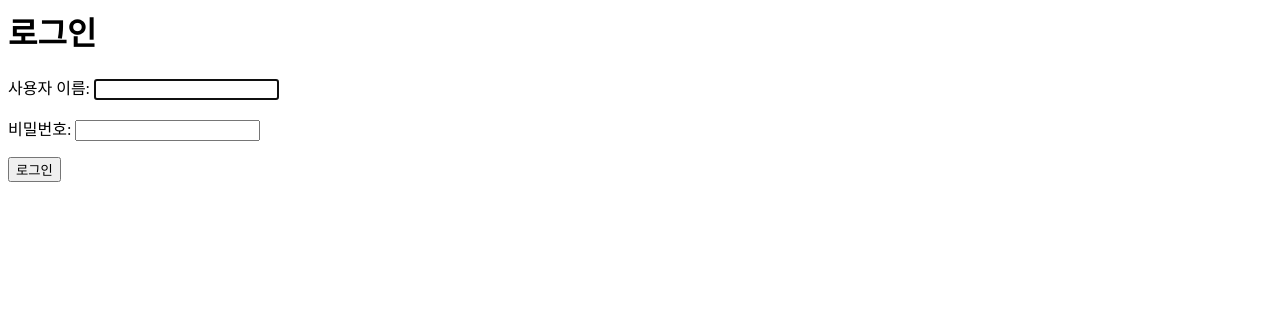
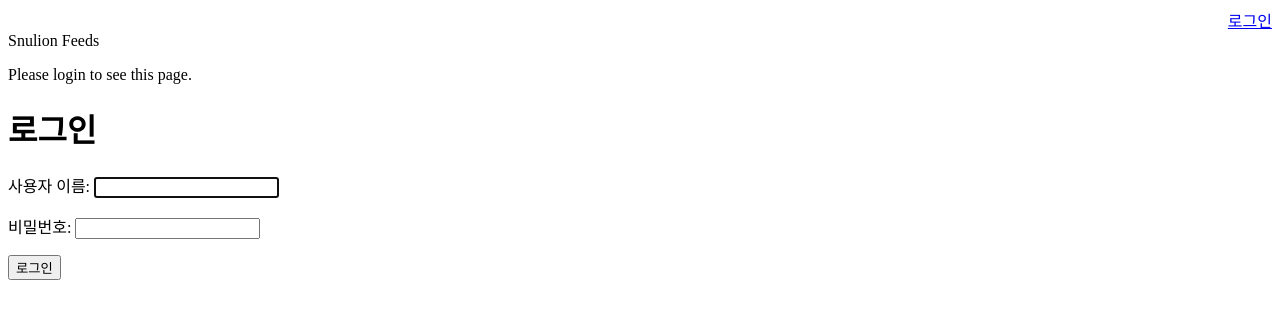
Before and after one commit to leegakyeong/snulion2019, a Django app: a page that uses feeds/templates/registration/login.html in a window 1280 px wide. Shown: the top 319 px of the page. Run offline with Django 3.2, Linux system fonts and the light colour scheme.

Commit message:
수업 보충(로그인)

```diff
--- a/feeds/templates/registration/logged_out.html
+++ b/feeds/templates/registration/logged_out.html
@@ -1,2 +1,5 @@
+{% extends "base.html" %}
+
+{% block content %}
 <p>로그아웃되었습니다.</p>
 <a href="{% url 'login' %}">다시 로그인하기</a>
--- a/feeds/templates/registration/login.html
+++ b/feeds/templates/registration/login.html
@@ -1,3 +1,14 @@
+{% extends "base.html" %}
+
+{% block content %}
+{% if next %}
+    {% if user.is_authenticated %}
+        <p>Your account doesn't have access to this page. To proceed,
+        please login with an account that has access.</p>
+    {% else %}
+        <p>Please login to see this page.</p>
+    {% endif %}
+{% endif %}
 <h1>로그인</h1>
 <form method="post" action="{% url 'login' %}">
     {% csrf_token %}
@@ -5,3 +16,4 @@
     <input type="hidden" name="next" value="{{next}}" />
     <input type="submit" value="로그인" />
 </form>
+{% endblock content %}
--- a/feeds/urls.py
+++ b/feeds/urls.py
@@ -1,4 +1,5 @@
 from django.urls import path
+from django.conf.urls import include
 from feeds import views
 
 urlpatterns = [
@@ -11,4 +12,5 @@ urlpatterns = [
     path('<int:pk>/delete', views.FeedDeleteView.as_view(), name='delete'),
     path('<int:id>/comments/', views.create_comment, name='create_comment'),
     path('<int:id>/comments/<int:cid>/', views.delete_comment, name='delete_comment'),
+    path('accounts/', include('django.contrib.auth.urls')),
 ]
```
Also changed, not shown: feeds/migrations/0001_initial.py, feeds/migrations/0002_feedcomment.py (deleted).
